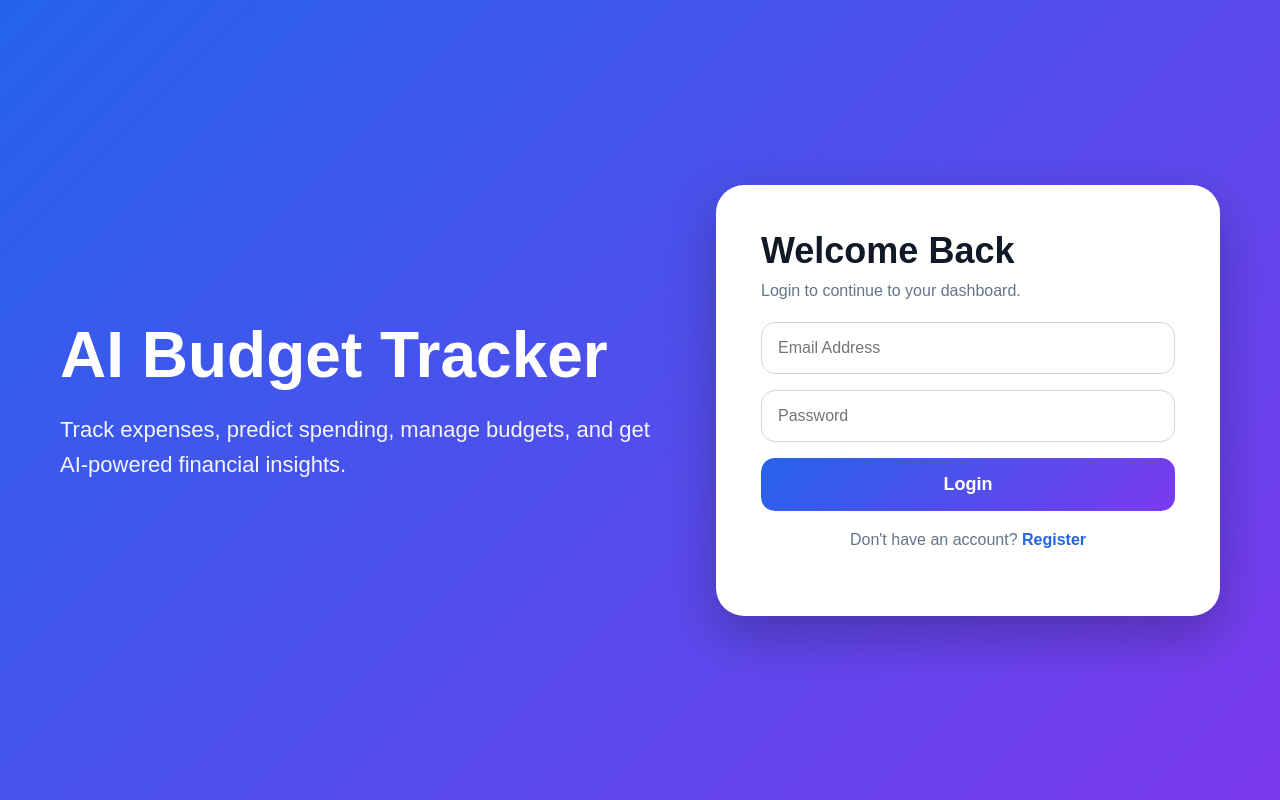
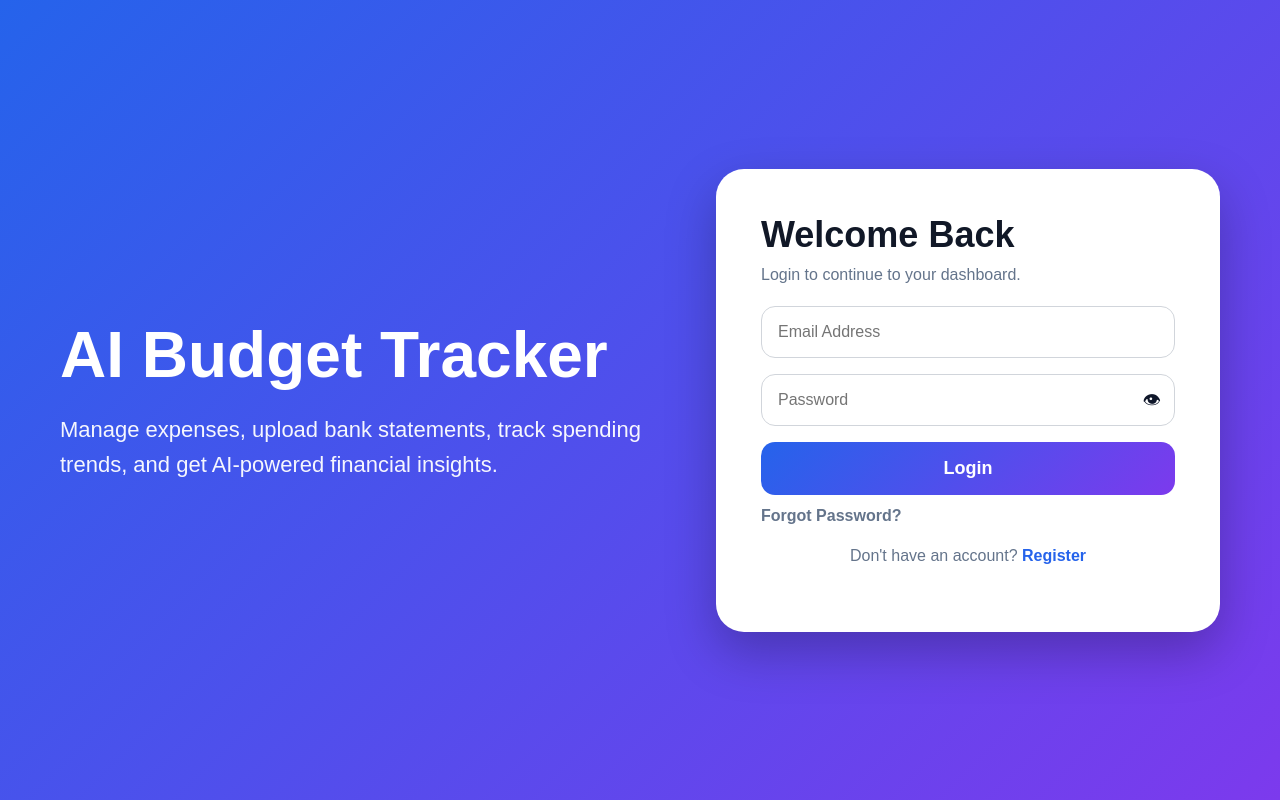
Before and after one commit to SadvikKondadi/AI-Budget-Tracker, a React (Vite) app in the folder frontend/: page / in a window 1280 px wide. Both pictures are taken after a click on the element "Login". Built offline with nearby package versions, Linux system fonts and the light colour scheme.

Commit message:
Add forgot password and password visibility

```diff
--- a/frontend/src/App.css
+++ b/frontend/src/App.css
@@ -669,3 +669,30 @@ button {
     grid-template-columns: 1fr;
   }
 }
+.password-box {
+  position: relative;
+  width: 100%;
+}
+
+.password-box input {
+  width: 100%;
+}
+
+.eye-icon {
+  position: absolute;
+  right: 14px;
+  top: 13px;
+  cursor: pointer;
+  font-size: 18px;
+}
+
+.forgot-password {
+  color: #2563eb;
+  font-weight: 600;
+  cursor: pointer;
+  margin-top: 12px;
+}
+
+.forgot-password:hover {
+  text-decoration: underline;
+}
--- a/frontend/src/Auth.jsx
+++ b/frontend/src/Auth.jsx
@@ -6,9 +6,15 @@ const API_BASE = "https://ai-budget-tracker-backend.onrender.com";
 
 function Auth({ setIsLoggedIn }) {
   const [isRegister, setIsRegister] = useState(true);
+  const [showForgotPassword, setShowForgotPassword] = useState(false);
+
+  const [showPassword, setShowPassword] = useState(false);
+
   const [name, setName] = useState("");
   const [email, setEmail] = useState("");
   const [password, setPassword] = useState("");
+
+  const [newPassword, setNewPassword] = useState("");
 
   const handleSubmit = async () => {
     try {
@@ -20,7 +26,10 @@ function Auth({ setIsLoggedIn }) {
         });
 
         alert(res.data.message);
+
+        if (res.data.message === "User registered successfully") {
           setIsRegister(false);
+        }
       } else {
         const res = await axios.post(`${API_BASE}/login`, {
           email,
@@ -39,18 +48,46 @@ function Auth({ setIsLoggedIn }) {
     }
   };
 
+  const resetPassword = async () => {
+    if (!email || !newPassword) {
+      alert("Please enter email and new password");
+      return;
+    }
+
+    try {
+      const res = await axios.post(`${API_BASE}/reset-password`, {
+        email,
+        new_password: newPassword,
+      });
+
+      alert(res.data.message);
+
+      if (res.data.message === "Password reset successful") {
+        setShowForgotPassword(false);
+        setPassword("");
+        setNewPassword("");
+      }
+    } catch (error) {
+      alert("Reset password failed");
+    }
+  };
+
   return (
     <div className="auth-page">
       <div className="auth-left">
         <h1>AI Budget Tracker</h1>
+
         <p>
-          Track expenses, predict spending, manage budgets, and get AI-powered
-          financial insights.
+          Manage expenses, upload bank statements, track spending trends, and
+          get AI-powered financial insights.
         </p>
       </div>
 
       <div className="auth-card">
+        {!showForgotPassword ? (
+          <>
             <h2>{isRegister ? "Create Account" : "Welcome Back"}</h2>
+
             <p>
               {isRegister
                 ? "Register to start managing your finance."
@@ -73,23 +110,84 @@ function Auth({ setIsLoggedIn }) {
               onChange={(e) => setEmail(e.target.value)}
             />
 
+            <div className="password-box">
               <input
-          type="password"
+                type={showPassword ? "text" : "password"}
                 placeholder="Password"
                 value={password}
                 onChange={(e) => setPassword(e.target.value)}
               />
 
+              <span
+                className="eye-icon"
+                onClick={() => setShowPassword(!showPassword)}
+              >
+                {showPassword ? "🙈" : "👁"}
+              </span>
+            </div>
+
             <button onClick={handleSubmit}>
               {isRegister ? "Register" : "Login"}
             </button>
 
+            {!isRegister && (
+              <p
+                className="forgot-password"
+                onClick={() => setShowForgotPassword(true)}
+              >
+                Forgot Password?
+              </p>
+            )}
+
             <p className="switch-auth">
-          {isRegister ? "Already have an account?" : "Don't have an account?"}
+              {isRegister
+                ? "Already have an account?"
+                : "Don't have an account?"}
+
               <span onClick={() => setIsRegister(!isRegister)}>
                 {isRegister ? " Login" : " Register"}
               </span>
             </p>
+          </>
+        ) : (
+          <>
+            <h2>Reset Password</h2>
+
+            <p>Enter your email and create a new password.</p>
+
+            <input
+              type="email"
+              placeholder="Email Address"
+              value={email}
+              onChange={(e) => setEmail(e.target.value)}
+            />
+
+            <div className="password-box">
+              <input
+                type={showPassword ? "text" : "password"}
+                placeholder="New Password"
+                value={newPassword}
+                onChange={(e) => setNewPassword(e.target.value)}
+              />
+
+              <span
+                className="eye-icon"
+                onClick={() => setShowPassword(!showPassword)}
+              >
+                {showPassword ? "🙈" : "👁"}
+              </span>
+            </div>
+
+            <button onClick={resetPassword}>Reset Password</button>
+
+            <p
+              className="switch-auth"
+              onClick={() => setShowForgotPassword(false)}
+            >
+              ← Back to Login
+            </p>
+          </>
+        )}
       </div>
     </div>
   );
```
Also changed, not shown: 1 other file (tests, documents, lock files or other folders). Lines whose indentation alone changed are shown as unchanged.
